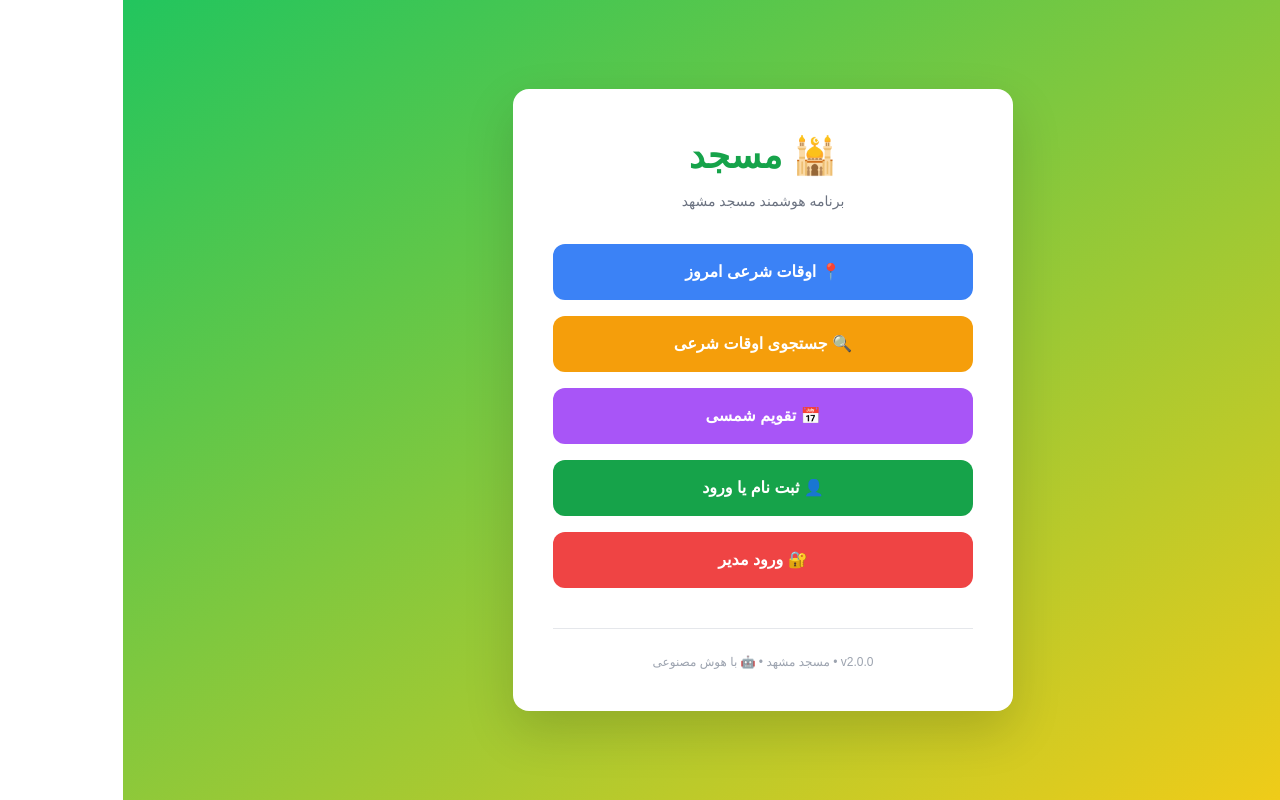
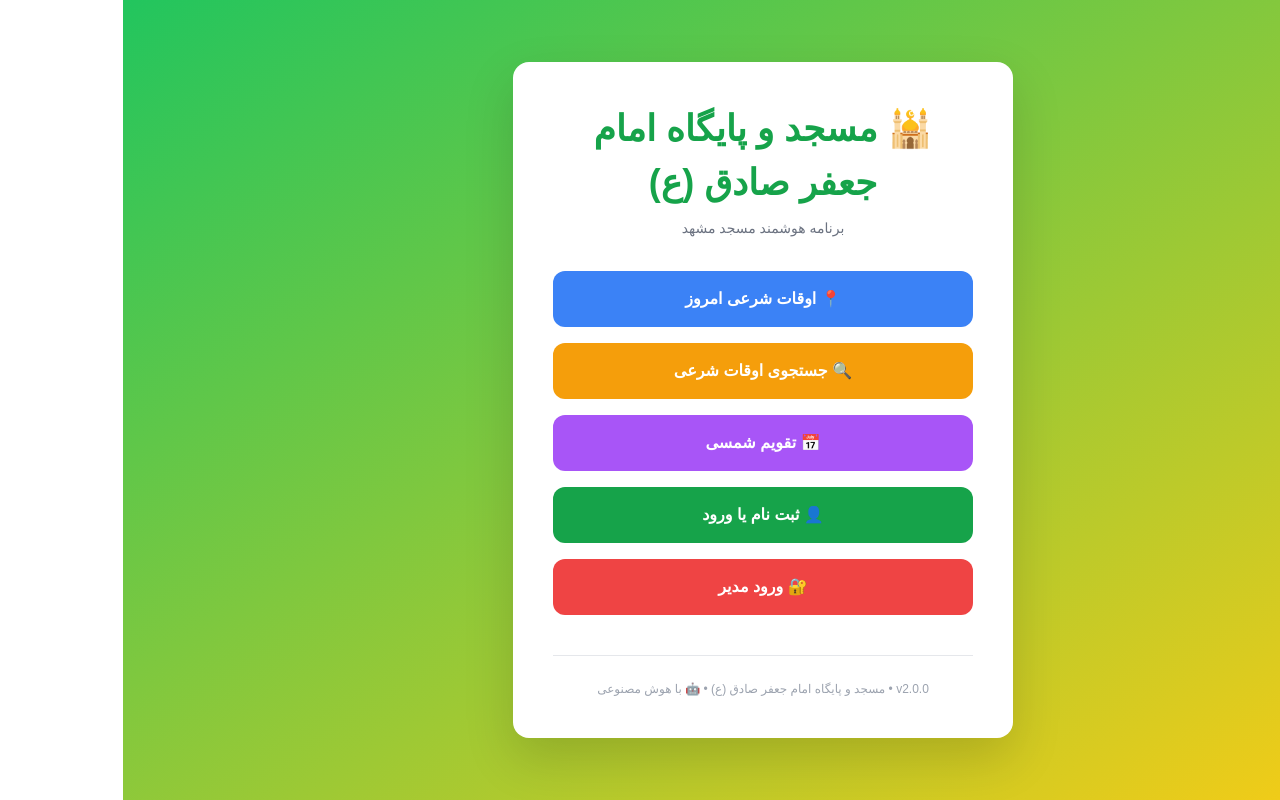
Before and after one commit to AbolfazlShia/eita_masjed, a Next.js app: page / in a window 1280 px wide. Built offline with nearby package versions, Linux system fonts and the light colour scheme.

Commit message:
branding: Update official site title to 'مسجد و پایگاه امام جعفر صادق (ع)'

```diff
--- a/src/app/page.tsx
+++ b/src/app/page.tsx
@@ -59,7 +59,7 @@ export default function Home() {
           color: 'rgb(22, 163, 74)',
           marginBottom: '8px',
         }}>
-          🕌 مسجد
+          🕌 مسجد و پایگاه امام جعفر صادق (ع)
         </h1>
 
         <p style={{
@@ -187,7 +187,7 @@ export default function Home() {
             color: 'rgb(156, 163, 175)',
             margin: '0',
           }}>
-            v2.0.0 • مسجد مشهد • 🤖 با هوش مصنوعی
+            v2.0.0 • مسجد و پایگاه امام جعفر صادق (ع) • 🤖 با هوش مصنوعی
           </p>
         </div>
       </div>
--- a/src/app/prayer-times/prayer-selector.tsx
+++ b/src/app/prayer-times/prayer-selector.tsx
@@ -361,7 +361,7 @@ export default function PrayerTimesSelector() {
                 color: 'rgb(22, 163, 74)',
                 margin: '0 0 12px',
               }}>
-                🕌 اوقات شرعی مشهد
+                🕌 مسجد و پایگاه امام جعفر صادق (ع)
               </h1>
               <p style={{
                 fontSize: '16px',
--- a/src/app/start/daily-info.tsx
+++ b/src/app/start/daily-info.tsx
@@ -146,7 +146,7 @@ export default function DailyInfo() {
             color: 'rgb(22, 163, 74)',
             marginBottom: '8px',
           }}>
-            مسجد مشهد
+            🕌 مسجد و پایگاه امام جعفر صادق (ع)
           </h1>
           <p style={{
             fontSize: '18px',
```
